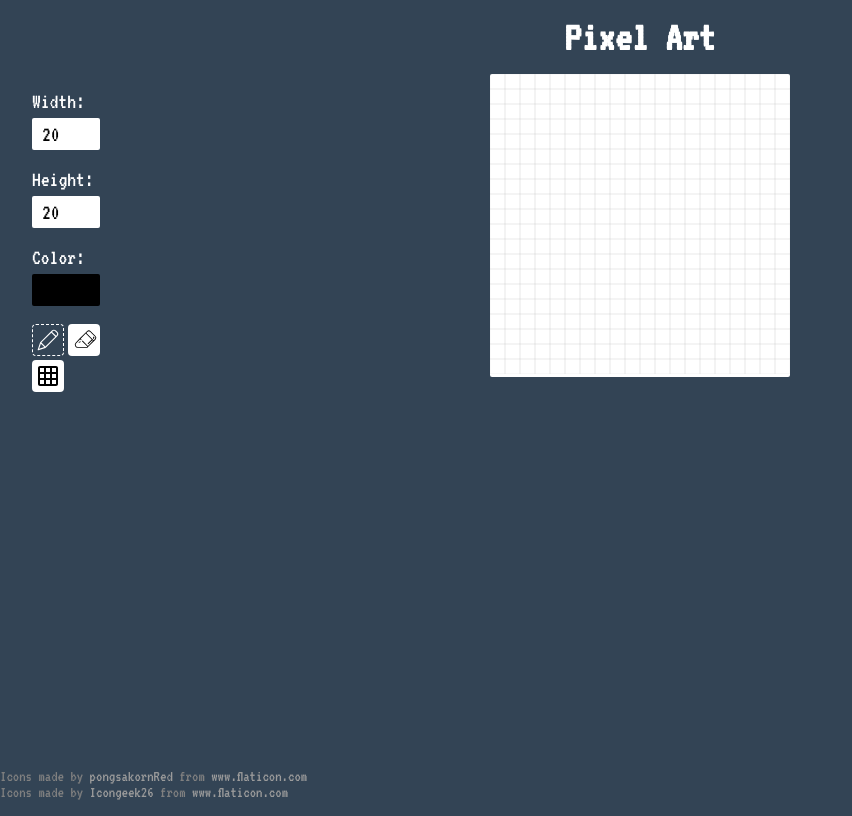
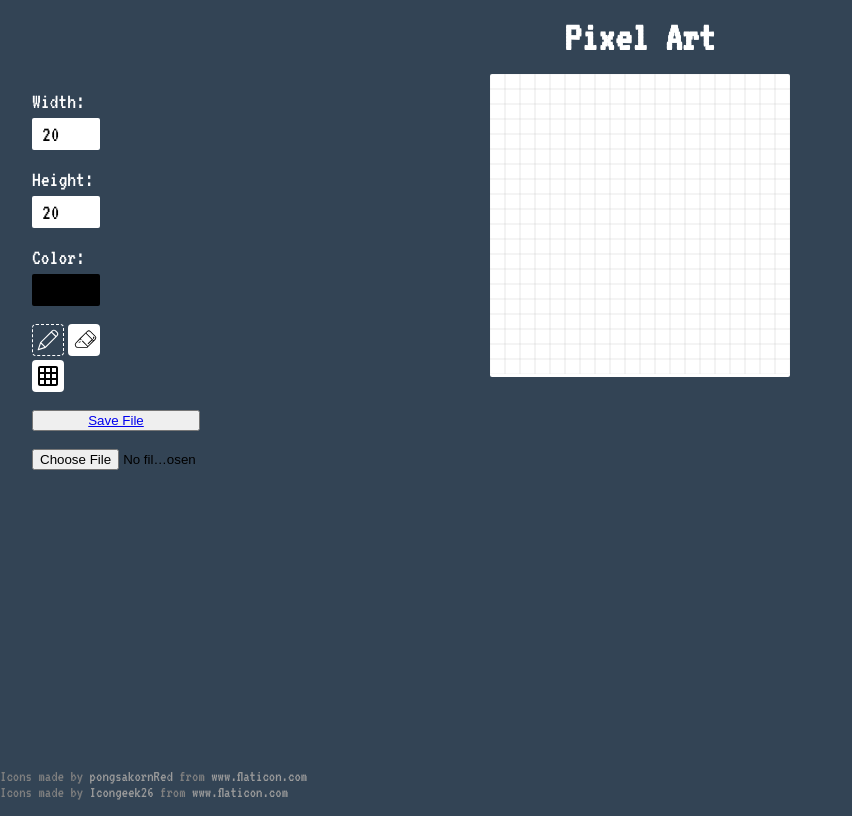
Before and after one commit to oguz3/Pixel-art-tool, a React (Create React App) app: page / in a window 1280 px wide. Shown: the whole page, without its empty margins (0-852 px from the left). Built offline with nearby package versions, Linux system fonts and the light colour scheme.

Commit message:
Added download & upload save btn

```diff
--- a/src/App.js
+++ b/src/App.js
@@ -3,8 +3,26 @@ import { setRow, setColl, setColor } from './actions';
 import Canvas from './componenet/Canvas';
 import styles from './style/App.module.css';
 import Button from './componenet/Button';
+import { useState } from 'react';
 
 function App(props) {
+  const[pointerEvents, setPointerEvents] = useState('none');
+  const [selectedFile, setSelectedFile] = useState();
+
+  function downloadBtn () {
+    //Son renkle yapılan cizimi ve o rengi almıyor indirmeden önce
+    //renk değiştirirsem hepsini indiriyor.
+    props.setColor(props.color);
+    setPointerEvents('all')
+  }
+  const changeHandler = (e) => {
+    const fileReader = new FileReader();
+    fileReader.readAsText(e.target.files[0], "UTF-8");
+    fileReader.onload = e => {
+      setSelectedFile(JSON.parse(e.target.result));
+    };
+	};
+
   return (
     <div className={styles.App}>
       <h1>Pixel Art</h1>
@@ -28,6 +46,19 @@ function App(props) {
                 <Button type="eraser"/>
                 <Button type="grid"/>
             </div>
+
+            <button onClick={() => downloadBtn()}>
+              <a
+                type="button"
+                href={`data:text/json;charset=utf-8,${encodeURIComponent(JSON.stringify(props.canvasToCode))}`}
+                download="save.json"
+                style={{pointerEvents: pointerEvents}}
+                >
+                  Save File
+              </a>
+            </button>
+
+            <input type="file" name="file" onChange={changeHandler} />
           </div>
 
           <div className={styles.CanvasArea}>
--- a/src/componenet/Button.js
+++ b/src/componenet/Button.js
@@ -30,6 +30,7 @@ function Button(props){
       onClick={() => clickBtn()}
     >
         {icon()}
+        {props.children}
     </button>
   );
 }
--- a/src/componenet/Canvas.js
+++ b/src/componenet/Canvas.js
@@ -18,6 +18,7 @@ function Canvas(props){
     const gridCanvas = gridCanvasRef.current
     const gridContext = gridCanvas.getContext('2d')
     //gridCanvas'a grid sistemini cizdiriyoruz
+    props.canvasToCode.matrix = [];
     drawMatrix(gridContext, props.row, props.coll, props.cellSize, props.canvasToCode.matrix);
   }, [props.row, props.coll, props.cellSize])
 
@@ -32,7 +33,6 @@ function Canvas(props){
   const drawCanvas = (e) => {
     if(isDown === true){
       draw(canvasRef.current, contextRef.current, e, props.row, props.coll, props.cellSize, props.activeItem, props.color, props.colorKey, props.canvasToCode)
-      //console.log(props.canvasToCode)
     }
   }
 
--- a/src/style/App.module.css
+++ b/src/style/App.module.css
@@ -1,5 +1,5 @@
 .App {
-    height: 100vh;
+    height: calc(100vh - 16px);
 }
 .App h1{
 	margin: 0;
```
